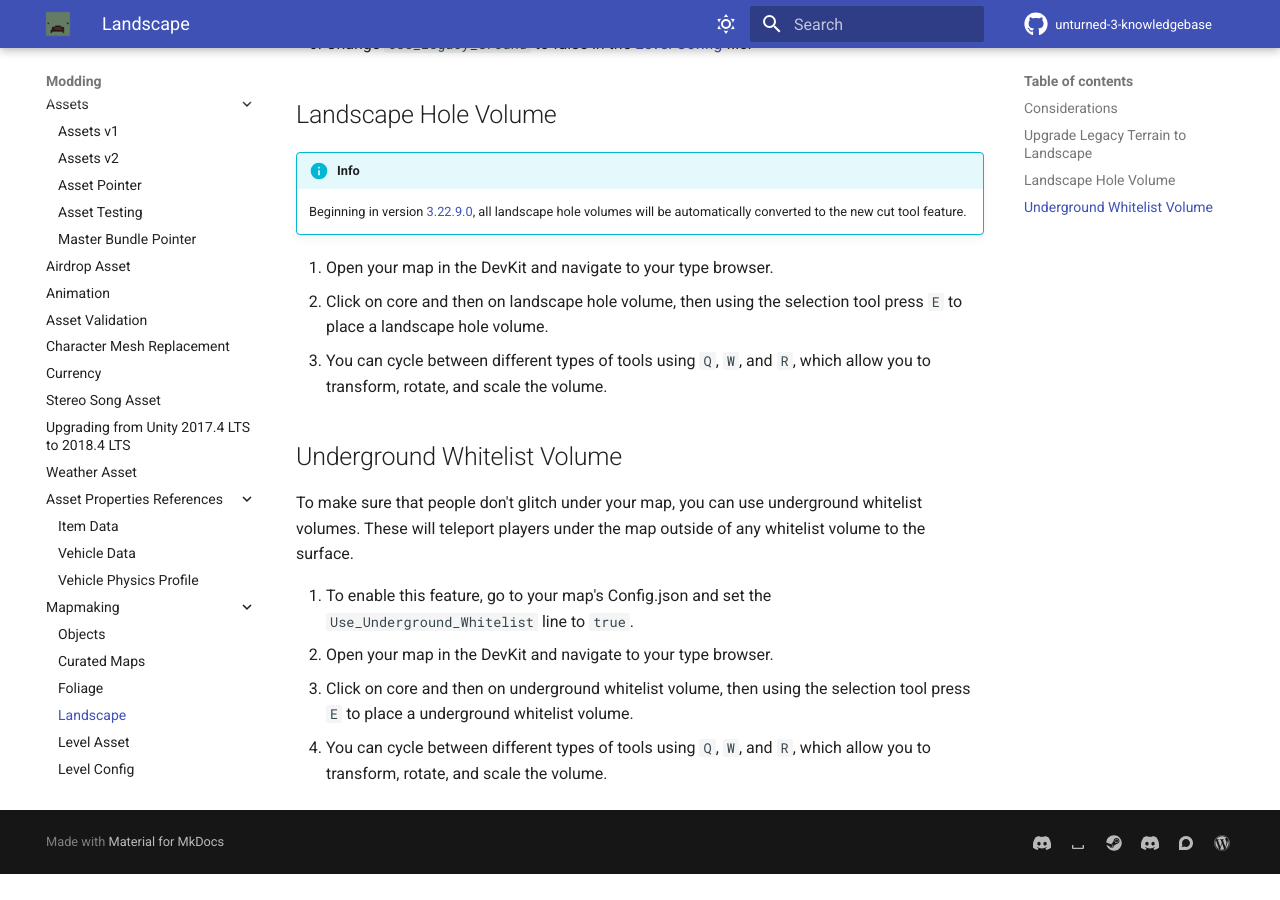
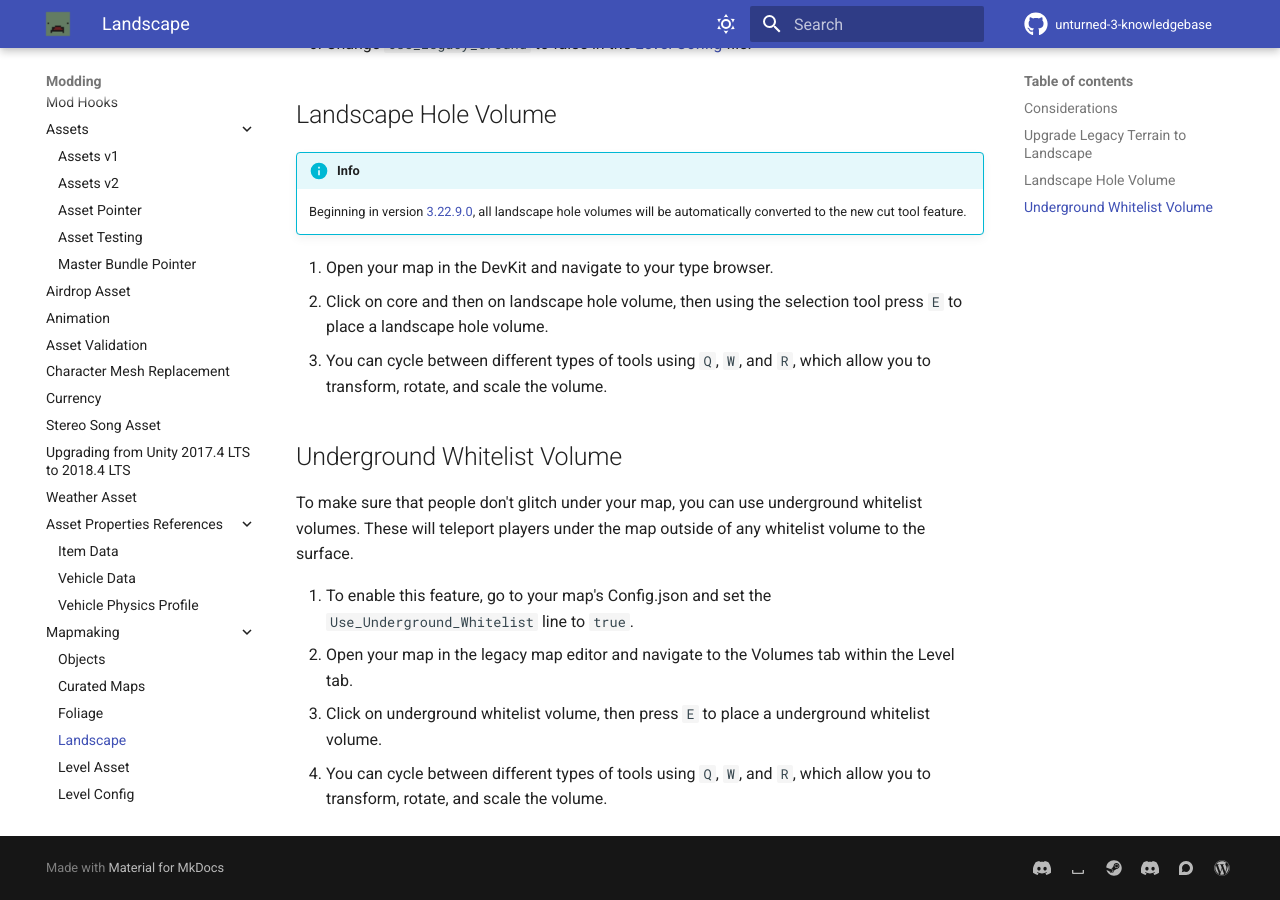
Before and after one commit to unturned-info/unturned-3-knowledgebase, an MkDocs documentation site: the page built from docs/Modding/mapmaking/Landscape.md, in a window 1280 px wide and 900 px high, scrolled down 966 px. Built offline with MkDocs 1.6.1 and Material for MkDocs 9.7.7, drawn with Linux system fonts in a browser that asks for light colours; comment, search, counter and statistics services are not loaded; before the commit the page ends 1840 px from its top, so only the background shows below that.

Commit message:
Fixed the underground whitelist volume section for the new update.
Signed-off-by: Jdance-Media <67397422+Jdance-Media@users.noreply.github.com>

Signed-off-by: Jdance-Media <67397422+Jdance-Media@users.noreply.github.com>

```diff
--- a/docs/Modding/mapmaking/Landscape.md
+++ b/docs/Modding/mapmaking/Landscape.md
@@ -42,6 +42,6 @@ Cons:
 To make sure that people don't glitch under your map, you can use underground whitelist volumes. These will teleport players under the map outside of any whitelist volume to the surface.
 
 1. To enable this feature, go to your map's Config.json and set the `Use_Underground_Whitelist` line to `true`.
-2. Open your map in the DevKit and navigate to your type browser.
-3. Click on core and then on underground whitelist volume, then using the selection tool press `E` to place a underground whitelist volume.
+2. Open your map in the legacy map editor and navigate to the Volumes tab within the Level tab.
+3. Click on underground whitelist volume, then press `E` to place a underground whitelist volume.
 4. You can cycle between different types of tools using `Q`, `W`, and `R`, which allow you to transform, rotate, and scale the volume.
```
